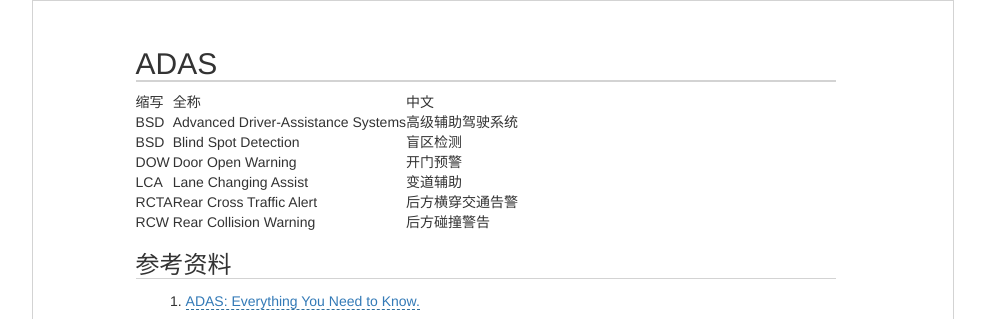
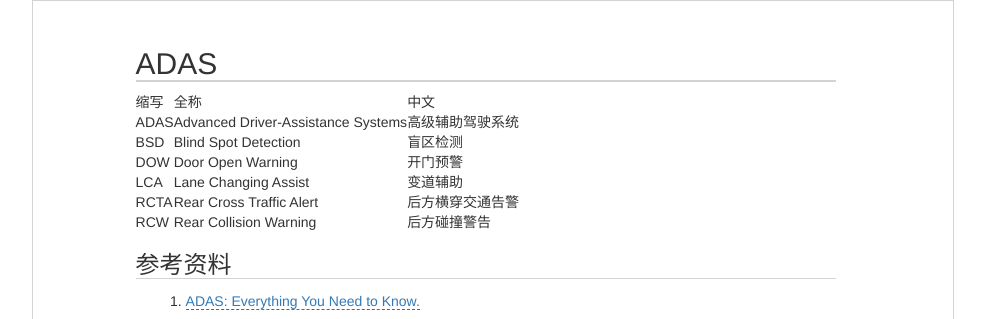
Before and after one commit to luli100/luli100.github.io, a Jekyll site: the page built from _posts/2022-03-03-adas.md, in a window 1280 px wide. Shown: the top 319 px of the page, without its empty margins (147-1132 px from the left). Built offline with Jekyll 4.4.1, drawn with Linux system fonts in a browser that asks for light colours.

```diff
--- a/_config.yml
+++ b/_config.yml
@@ -61,6 +61,7 @@ version: v1.2.0
 # Jekyll 3 now only supports Kramdown for Markdown
 kramdown:
   # Use GitHub flavored markdown, including triple backtick fenced code blocks
+  markdown: GFM
   input: GFM
   # Jekyll 3 and GitHub Pages now only support rouge for syntax highlighting
   syntax_highlighter: rouge
--- a/_posts/2022-03-03-adas.md
+++ b/_posts/2022-03-03-adas.md
@@ -12,7 +12,7 @@ enable: true
     <td>中文</td>
   </tr>
   <tr>
-    <td>BSD</td>
+    <td>ADAS</td>
     <td>Advanced Driver-Assistance Systems</td>
     <td>高级辅助驾驶系统</td>
   </tr>
```
